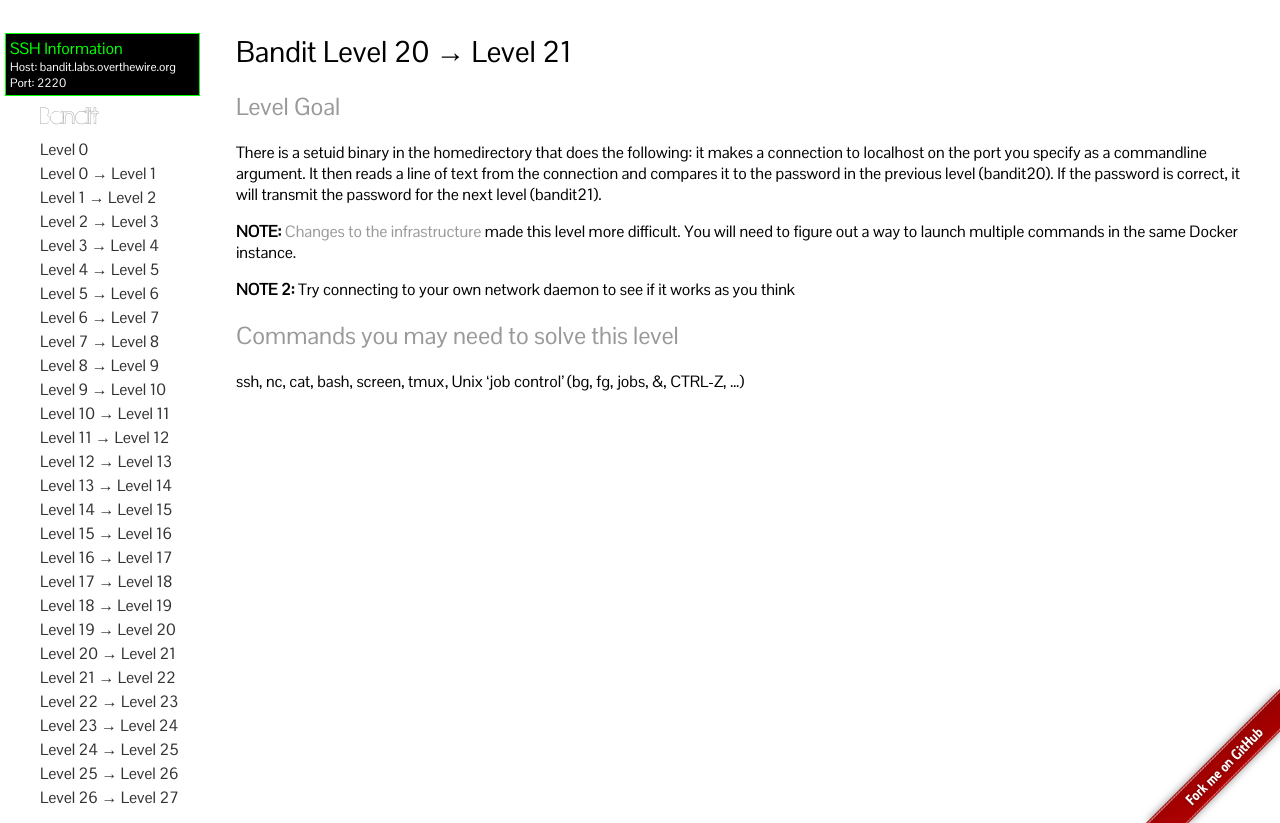
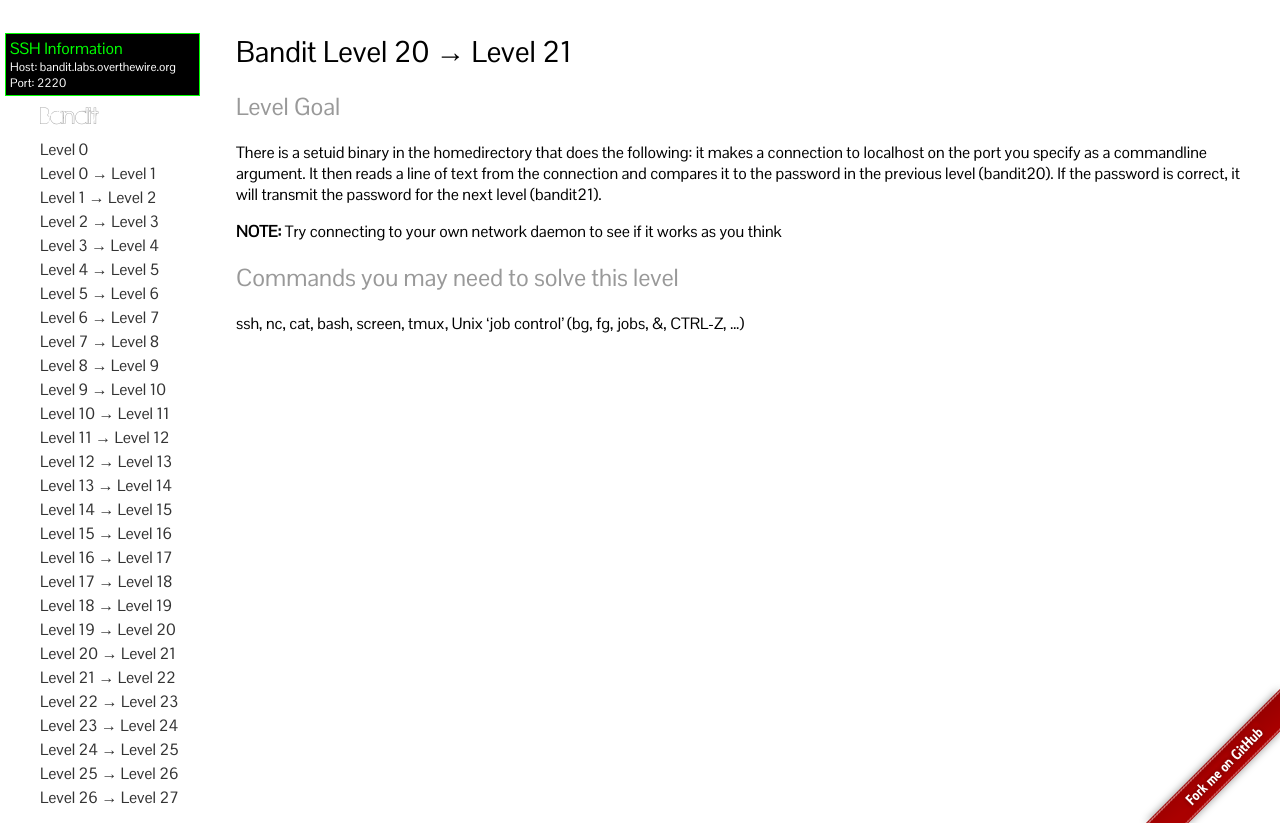
Before and after one commit to OverTheWireOrg/OverTheWire-website, a Jekyll site: the page built from wargames/bandit/bandit21.md, in a window 1280 px wide, cut to the strip 77-900 px from the top of the page. Built offline with Jekyll 4.4.1, drawn with Linux system fonts in a browser that asks for light colours; our own code applies the rules of GitHub Pages for plain Markdown files.

Commit message:
Delete note regarding infrastructure
Bandit is no longer on docker and therefore, the note 1 regarding the infrastructure could be misleading

```diff
--- a/wargames/bandit/bandit21.md
+++ b/wargames/bandit/bandit21.md
@@ -12,9 +12,7 @@
 (bandit20). If the password is correct, it will transmit the
 password for the next level (bandit21).
 
- **NOTE:** [Changes to the infrastructure](http://overthewire.org/help/sshinfra.html) made this level more difficult. You will need to figure out a way to launch multiple commands in the same Docker instance.
-
- **NOTE 2:** Try connecting to your own network daemon to see if it
+ **NOTE:** Try connecting to your own network daemon to see if it
 works as you think
 
 Commands you may need to solve this level
```
